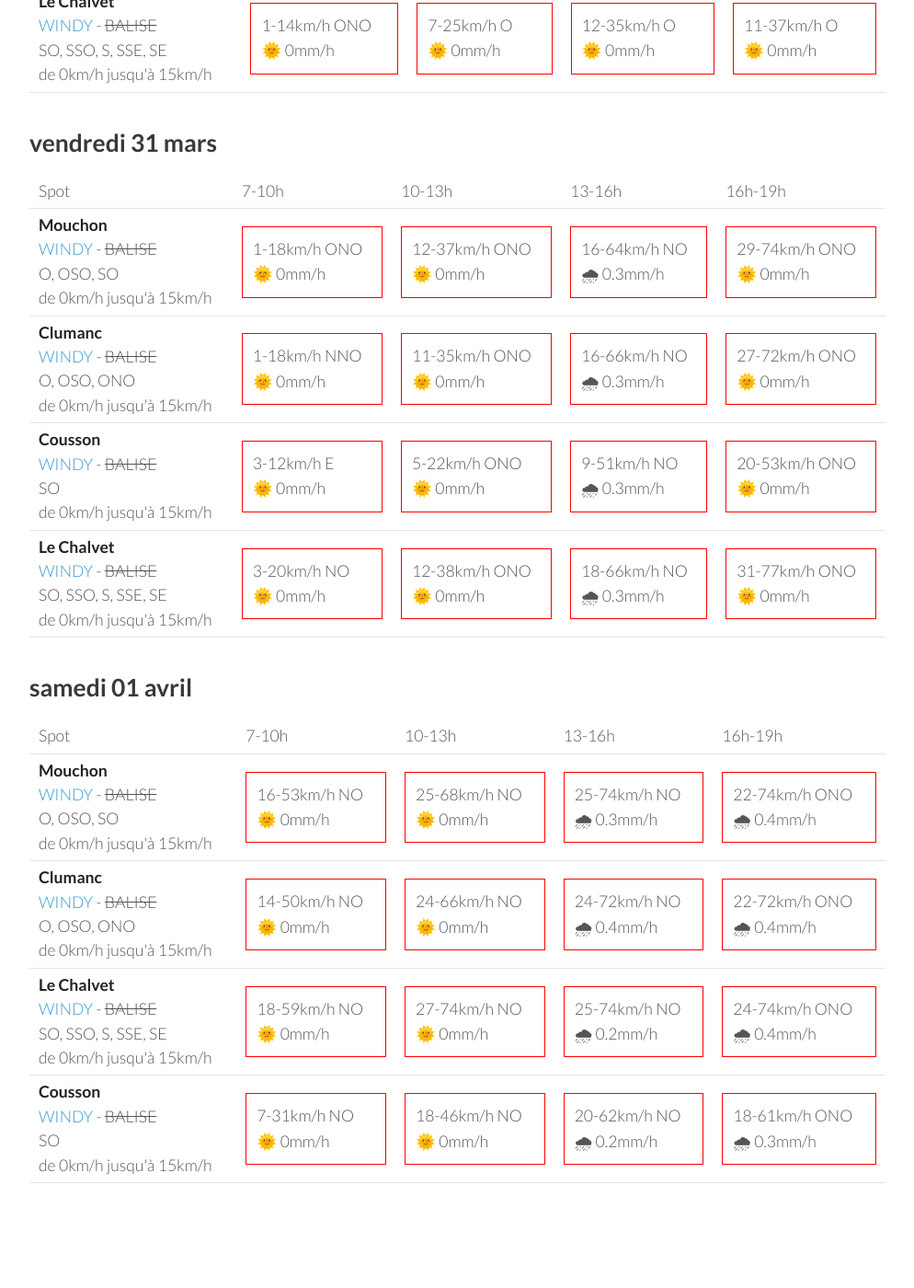
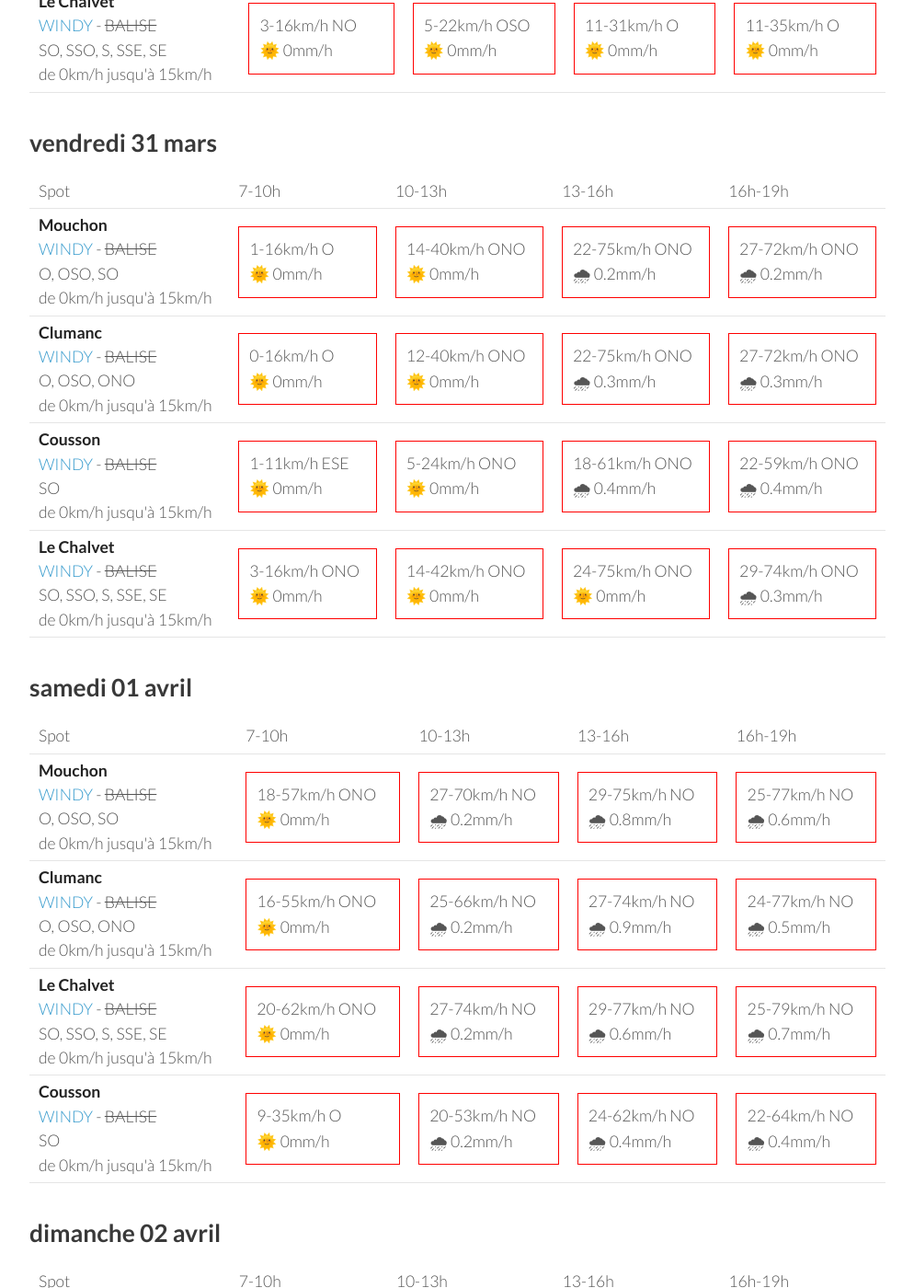
Before and after one commit to parapente-dans-le-nord/parapente-dans-le-nord.github.io, a Jekyll site: the page built from serre_poncon.markdown, in a window 1280 px wide and 1400 px high, scrolled down 1918 px. Shown: the whole window at 92% size, without its empty margins (26-1020 px from the left). Built offline with Jekyll 4.4.1, drawn with Linux system fonts in a browser that asks for light colours; some of the changed text lies outside the part shown.

Commit message:
update index.markdown

```diff
--- a/serre_poncon.markdown
+++ b/serre_poncon.markdown
@@ -7,7 +7,7 @@ title:  "Tous les spots"
 {: .links}
 
 # Prevision Windy, modèle Arome
-page mise à jour le mardi 28 mars 06:31
+page mise à jour le mardi 28 mars 10:31
 
 ## mardi 28 mars
 
@@ -134,42 +134,42 @@ page mise à jour le mardi 28 mars 06:31
       <td>16h-19h</td>
     </tr>
 <tr>
+        <td><strong>Mouchon</strong><br><a href="https://windy.com/43.992/6.424?43.878,6.425,10,m:eSuaglR">WINDY</a> - <span class="no-balise"> BALISE </span><br> <span class="vent-favorable">O, OSO, SO</span><br><span class="force-vent">de 0km/h jusqu'à 15km/h</span> </td>
+
+            <td><div class="not-flyable"><p>3-14km/h NO</p><p>🌞 0mm/h</p></div></td>
+            <td><div class="not-flyable"><p>5-20km/h OSO</p><p>🌞 0mm/h</p></div></td>
+            <td><div class="not-flyable"><p>11-31km/h O</p><p>🌞 0mm/h</p></div></td>
+            <td><div class="not-flyable"><p>11-33km/h O</p><p>🌞 0mm/h</p></div></td>
+
+
+    </tr>
+<tr>
         <td><strong>Clumanc</strong><br><a href="https://windy.com/44.027/6.402?43.914,6.403,10,m:eSxaglP">WINDY</a> - <span class="no-balise"> BALISE </span><br> <span class="vent-favorable">O, OSO, ONO</span><br><span class="force-vent">de 0km/h jusqu'à 15km/h</span> </td>
 
-            <td><div class="flyable"><p>0-12km/h O</p><p>🌞 0mm/h</p></div></td>
-            <td><div class="not-flyable"><p>5-22km/h O</p><p>🌞 0mm/h</p></div></td>
-            <td><div class="not-flyable"><p>11-35km/h O</p><p>🌞 0mm/h</p></div></td>
-            <td><div class="not-flyable"><p>11-37km/h O</p><p>🌞 0mm/h</p></div></td>
+            <td><div class="not-flyable"><p>1-14km/h NNO</p><p>🌞 0mm/h</p></div></td>
+            <td><div class="not-flyable"><p>5-20km/h OSO</p><p>🌞 0mm/h</p></div></td>
+            <td><div class="not-flyable"><p>9-31km/h O</p><p>🌞 0mm/h</p></div></td>
+            <td><div class="not-flyable"><p>11-33km/h O</p><p>🌞 0mm/h</p></div></td>
 
 
     </tr>
 <tr>
         <td><strong>Cousson</strong><br><a href="https://windy.com/44.054/6.240?43.940,6.241,10,m:eSAaglz">WINDY</a> - <span class="no-balise"> BALISE </span><br> <span class="vent-favorable">SO</span><br><span class="force-vent">de 0km/h jusqu'à 15km/h</span> </td>
 
-            <td><div class="not-flyable"><p>3-11km/h ESE</p><p>🌞 0mm/h</p></div></td>
-            <td><div class="flyable"><p>1-14km/h SO</p><p>🌞 0mm/h</p></div></td>
-            <td><div class="not-flyable"><p>9-27km/h OSO</p><p>🌞 0mm/h</p></div></td>
-            <td><div class="not-flyable"><p>5-27km/h OSO</p><p>🌞 0mm/h</p></div></td>
-
-
-    </tr>
-<tr>
-        <td><strong>Mouchon</strong><br><a href="https://windy.com/43.992/6.424?43.878,6.425,10,m:eSuaglR">WINDY</a> - <span class="no-balise"> BALISE </span><br> <span class="vent-favorable">O, OSO, SO</span><br><span class="force-vent">de 0km/h jusqu'à 15km/h</span> </td>
-
-            <td><div class="not-flyable"><p>1-12km/h ONO</p><p>🌞 0mm/h</p></div></td>
-            <td><div class="not-flyable"><p>5-22km/h O</p><p>🌞 0mm/h</p></div></td>
-            <td><div class="not-flyable"><p>12-35km/h O</p><p>🌞 0mm/h</p></div></td>
-            <td><div class="not-flyable"><p>11-37km/h O</p><p>🌞 0mm/h</p></div></td>
+            <td><div class="not-flyable"><p>3-12km/h E</p><p>🌞 0mm/h</p></div></td>
+            <td><div class="not-flyable"><p>3-14km/h SSO</p><p>🌞 0mm/h</p></div></td>
+            <td><div class="not-flyable"><p>5-22km/h OSO</p><p>🌞 0mm/h</p></div></td>
+            <td><div class="not-flyable"><p>7-24km/h OSO</p><p>🌞 0mm/h</p></div></td>
 
 
     </tr>
 <tr>
         <td><strong>Le Chalvet</strong><br><a href="https://windy.com/43.979/6.480?43.866,6.480,10,m:eSsaglX">WINDY</a> - <span class="no-balise"> BALISE </span><br> <span class="vent-favorable">SO, SSO, S, SSE, SE</span><br><span class="force-vent">de 0km/h jusqu'à 15km/h</span> </td>
 
-            <td><div class="not-flyable"><p>1-14km/h ONO</p><p>🌞 0mm/h</p></div></td>
-            <td><div class="not-flyable"><p>7-25km/h O</p><p>🌞 0mm/h</p></div></td>
-            <td><div class="not-flyable"><p>12-35km/h O</p><p>🌞 0mm/h</p></div></td>
-            <td><div class="not-flyable"><p>11-37km/h O</p><p>🌞 0mm/h</p></div></td>
+            <td><div class="not-flyable"><p>3-16km/h NO</p><p>🌞 0mm/h</p></div></td>
+            <td><div class="not-flyable"><p>5-22km/h OSO</p><p>🌞 0mm/h</p></div></td>
+            <td><div class="not-flyable"><p>11-31km/h O</p><p>🌞 0mm/h</p></div></td>
+            <td><div class="not-flyable"><p>11-35km/h O</p><p>🌞 0mm/h</p></div></td>
 
 
     </tr>
@@ -192,40 +192,40 @@ page mise à jour le mardi 28 mars 06:31
 <tr>
         <td><strong>Mouchon</strong><br><a href="https://windy.com/43.992/6.424?43.878,6.425,10,m:eSuaglR">WINDY</a> - <span class="no-balise"> BALISE </span><br> <span class="vent-favorable">O, OSO, SO</span><br><span class="force-vent">de 0km/h jusqu'à 15km/h</span> </td>
 
-            <td><div class="not-flyable"><p>1-18km/h ONO</p><p>🌞 0mm/h</p></div></td>
-            <td><div class="not-flyable"><p>12-37km/h ONO</p><p>🌞 0mm/h</p></div></td>
-            <td><div class="not-flyable"><p>16-64km/h NO</p><p>🌧 0.3mm/h</p></div></td>
-            <td><div class="not-flyable"><p>29-74km/h ONO</p><p>🌞 0mm/h</p></div></td>
+            <td><div class="not-flyable"><p>1-16km/h O</p><p>🌞 0mm/h</p></div></td>
+            <td><div class="not-flyable"><p>14-40km/h ONO</p><p>🌞 0mm/h</p></div></td>
+            <td><div class="not-flyable"><p>22-75km/h ONO</p><p>🌧 0.2mm/h</p></div></td>
+            <td><div class="not-flyable"><p>27-72km/h ONO</p><p>🌧 0.2mm/h</p></div></td>
 
 
     </tr>
 <tr>
         <td><strong>Clumanc</strong><br><a href="https://windy.com/44.027/6.402?43.914,6.403,10,m:eSxaglP">WINDY</a> - <span class="no-balise"> BALISE </span><br> <span class="vent-favorable">O, OSO, ONO</span><br><span class="force-vent">de 0km/h jusqu'à 15km/h</span> </td>
 
-            <td><div class="not-flyable"><p>1-18km/h NNO</p><p>🌞 0mm/h</p></div></td>
-            <td><div class="not-flyable"><p>11-35km/h ONO</p><p>🌞 0mm/h</p></div></td>
-            <td><div class="not-flyable"><p>16-66km/h NO</p><p>🌧 0.3mm/h</p></div></td>
-            <td><div class="not-flyable"><p>27-72km/h ONO</p><p>🌞 0mm/h</p></div></td>
+            <td><div class="not-flyable"><p>0-16km/h O</p><p>🌞 0mm/h</p></div></td>
+            <td><div class="not-flyable"><p>12-40km/h ONO</p><p>🌞 0mm/h</p></div></td>
+            <td><div class="not-flyable"><p>22-75km/h ONO</p><p>🌧 0.3mm/h</p></div></td>
+            <td><div class="not-flyable"><p>27-72km/h ONO</p><p>🌧 0.3mm/h</p></div></td>
 
 
     </tr>
 <tr>
         <td><strong>Cousson</strong><br><a href="https://windy.com/44.054/6.240?43.940,6.241,10,m:eSAaglz">WINDY</a> - <span class="no-balise"> BALISE </span><br> <span class="vent-favorable">SO</span><br><span class="force-vent">de 0km/h jusqu'à 15km/h</span> </td>
 
-            <td><div class="not-flyable"><p>3-12km/h E</p><p>🌞 0mm/h</p></div></td>
-            <td><div class="not-flyable"><p>5-22km/h ONO</p><p>🌞 0mm/h</p></div></td>
-            <td><div class="not-flyable"><p>9-51km/h NO</p><p>🌧 0.3mm/h</p></div></td>
-            <td><div class="not-flyable"><p>20-53km/h ONO</p><p>🌞 0mm/h</p></div></td>
+            <td><div class="not-flyable"><p>1-11km/h ESE</p><p>🌞 0mm/h</p></div></td>
+            <td><div class="not-flyable"><p>5-24km/h ONO</p><p>🌞 0mm/h</p></div></td>
+            <td><div class="not-flyable"><p>18-61km/h ONO</p><p>🌧 0.4mm/h</p></div></td>
+            <td><div class="not-flyable"><p>22-59km/h ONO</p><p>🌧 0.4mm/h</p></div></td>
 
 
     </tr>
 <tr>
         <td><strong>Le Chalvet</strong><br><a href="https://windy.com/43.979/6.480?43.866,6.480,10,m:eSsaglX">WINDY</a> - <span class="no-balise"> BALISE </span><br> <span class="vent-favorable">SO, SSO, S, SSE, SE</span><br><span class="force-vent">de 0km/h jusqu'à 15km/h</span> </td>
 
-            <td><div class="not-flyable"><p>3-20km/h NO</p><p>🌞 0mm/h</p></div></td>
-            <td><div class="not-flyable"><p>12-38km/h ONO</p><p>🌞 0mm/h</p></div></td>
-            <td><div class="not-flyable"><p>18-66km/h NO</p><p>🌧 0.3mm/h</p></div></td>
-            <td><div class="not-flyable"><p>31-77km/h ONO</p><p>🌞 0mm/h</p></div></td>
+            <td><div class="not-flyable"><p>3-16km/h ONO</p><p>🌞 0mm/h</p></div></td>
+            <td><div class="not-flyable"><p>14-42km/h ONO</p><p>🌞 0mm/h</p></div></td>
+            <td><div class="not-flyable"><p>24-75km/h ONO</p><p>🌞 0mm/h</p></div></td>
+            <td><div class="not-flyable"><p>29-74km/h ONO</p><p>🌧 0.3mm/h</p></div></td>
 
 
     </tr>
@@ -248,40 +248,40 @@ page mise à jour le mardi 28 mars 06:31
 <tr>
         <td><strong>Mouchon</strong><br><a href="https://windy.com/43.992/6.424?43.878,6.425,10,m:eSuaglR">WINDY</a> - <span class="no-balise"> BALISE </span><br> <span class="vent-favorable">O, OSO, SO</span><br><span class="force-vent">de 0km/h jusqu'à 15km/h</span> </td>
 
-            <td><div class="not-flyable"><p>16-53km/h NO</p><p>🌞 0mm/h</p></div></td>
-            <td><div class="not-flyable"><p>25-68km/h NO</p><p>🌞 0mm/h</p></div></td>
-            <td><div class="not-flyable"><p>25-74km/h NO</p><p>🌧 0.3mm/h</p></div></td>
-            <td><div class="not-flyable"><p>22-74km/h ONO</p><p>🌧 0.4mm/h</p></div></td>
+            <td><div class="not-flyable"><p>18-57km/h ONO</p><p>🌞 0mm/h</p></div></td>
+            <td><div class="not-flyable"><p>27-70km/h NO</p><p>🌧 0.2mm/h</p></div></td>
+            <td><div class="not-flyable"><p>29-75km/h NO</p><p>🌧 0.8mm/h</p></div></td>
+            <td><div class="not-flyable"><p>25-77km/h NO</p><p>🌧 0.6mm/h</p></div></td>
 
 
     </tr>
 <tr>
         <td><strong>Clumanc</strong><br><a href="https://windy.com/44.027/6.402?43.914,6.403,10,m:eSxaglP">WINDY</a> - <span class="no-balise"> BALISE </span><br> <span class="vent-favorable">O, OSO, ONO</span><br><span class="force-vent">de 0km/h jusqu'à 15km/h</span> </td>
 
-            <td><div class="not-flyable"><p>14-50km/h NO</p><p>🌞 0mm/h</p></div></td>
-            <td><div class="not-flyable"><p>24-66km/h NO</p><p>🌞 0mm/h</p></div></td>
-            <td><div class="not-flyable"><p>24-72km/h NO</p><p>🌧 0.4mm/h</p></div></td>
-            <td><div class="not-flyable"><p>22-72km/h ONO</p><p>🌧 0.4mm/h</p></div></td>
+            <td><div class="not-flyable"><p>16-55km/h ONO</p><p>🌞 0mm/h</p></div></td>
+            <td><div class="not-flyable"><p>25-66km/h NO</p><p>🌧 0.2mm/h</p></div></td>
+            <td><div class="not-flyable"><p>27-74km/h NO</p><p>🌧 0.9mm/h</p></div></td>
+            <td><div class="not-flyable"><p>24-77km/h NO</p><p>🌧 0.5mm/h</p></div></td>
 
 
     </tr>
 <tr>
         <td><strong>Le Chalvet</strong><br><a href="https://windy.com/43.979/6.480?43.866,6.480,10,m:eSsaglX">WINDY</a> - <span class="no-balise"> BALISE </span><br> <span class="vent-favorable">SO, SSO, S, SSE, SE</span><br><span class="force-vent">de 0km/h jusqu'à 15km/h</span> </td>
 
-            <td><div class="not-flyable"><p>18-59km/h NO</p><p>🌞 0mm/h</p></div></td>
-            <td><div class="not-flyable"><p>27-74km/h NO</p><p>🌞 0mm/h</p></div></td>
-            <td><div class="not-flyable"><p>25-74km/h NO</p><p>🌧 0.2mm/h</p></div></td>
-            <td><div class="not-flyable"><p>24-74km/h ONO</p><p>🌧 0.4mm/h</p></div></td>
+            <td><div class="not-flyable"><p>20-62km/h ONO</p><p>🌞 0mm/h</p></div></td>
+            <td><div class="not-flyable"><p>27-74km/h NO</p><p>🌧 0.2mm/h</p></div></td>
+            <td><div class="not-flyable"><p>29-77km/h NO</p><p>🌧 0.6mm/h</p></div></td>
+            <td><div class="not-flyable"><p>25-79km/h NO</p><p>🌧 0.7mm/h</p></div></td>
 
 
     </tr>
 <tr>
         <td><strong>Cousson</strong><br><a href="https://windy.com/44.054/6.240?43.940,6.241,10,m:eSAaglz">WINDY</a> - <span class="no-balise"> BALISE </span><br> <span class="vent-favorable">SO</span><br><span class="force-vent">de 0km/h jusqu'à 15km/h</span> </td>
 
-            <td><div class="not-flyable"><p>7-31km/h NO</p><p>🌞 0mm/h</p></div></td>
-            <td><div class="not-flyable"><p>18-46km/h NO</p><p>🌞 0mm/h</p></div></td>
-            <td><div class="not-flyable"><p>20-62km/h NO</p><p>🌧 0.2mm/h</p></div></td>
-            <td><div class="not-flyable"><p>18-61km/h ONO</p><p>🌧 0.3mm/h</p></div></td>
+            <td><div class="not-flyable"><p>9-35km/h O</p><p>🌞 0mm/h</p></div></td>
+            <td><div class="not-flyable"><p>20-53km/h NO</p><p>🌧 0.2mm/h</p></div></td>
+            <td><div class="not-flyable"><p>24-62km/h NO</p><p>🌧 0.4mm/h</p></div></td>
+            <td><div class="not-flyable"><p>22-64km/h NO</p><p>🌧 0.4mm/h</p></div></td>
 
 
     </tr>
@@ -289,3 +289,59 @@ page mise à jour le mardi 28 mars 06:31
 </tbody>
 </table>
 {:/}
+## dimanche 02 avril
+
+{::nomarkdown}
+<table>
+  <tbody>
+    <tr>
+      <td>Spot</td>
+      <td>7-10h</td>
+      <td>10-13h</td>
+      <td>13-16h</td>
+      <td>16h-19h</td>
+    </tr>
+<tr>
+        <td><strong>Mouchon</strong><br><a href="https://windy.com/43.992/6.424?43.878,6.425,10,m:eSuaglR">WINDY</a> - <span class="no-balise"> BALISE </span><br> <span class="vent-favorable">O, OSO, SO</span><br><span class="force-vent">de 0km/h jusqu'à 15km/h</span> </td>
+
+            <td><div class="not-flyable"><p>5-25km/h ONO</p><p>🌞 0mm/h</p></div></td>
+            <td><div class="not-flyable"><p>12-35km/h NO</p><p>🌞 0mm/h</p></div></td>
+            <td><div class="not-flyable"><p>14-42km/h NNO</p><p>🌞 0mm/h</p></div></td>
+            <td><div class="not-flyable"><p>7-40km/h N</p><p>🌧 0.3mm/h</p></div></td>
+
+
+    </tr>
+<tr>
+        <td><strong>Clumanc</strong><br><a href="https://windy.com/44.027/6.402?43.914,6.403,10,m:eSxaglP">WINDY</a> - <span class="no-balise"> BALISE </span><br> <span class="vent-favorable">O, OSO, ONO</span><br><span class="force-vent">de 0km/h jusqu'à 15km/h</span> </td>
+
+            <td><div class="not-flyable"><p>5-27km/h ONO</p><p>🌞 0mm/h</p></div></td>
+            <td><div class="not-flyable"><p>12-37km/h NO</p><p>🌞 0mm/h</p></div></td>
+            <td><div class="not-flyable"><p>14-46km/h NNO</p><p>🌞 0mm/h</p></div></td>
+            <td><div class="not-flyable"><p>9-44km/h N</p><p>🌧 0.3mm/h</p></div></td>
+
+
+    </tr>
+<tr>
+        <td><strong>Le Chalvet</strong><br><a href="https://windy.com/43.979/6.480?43.866,6.480,10,m:eSsaglX">WINDY</a> - <span class="no-balise"> BALISE </span><br> <span class="vent-favorable">SO, SSO, S, SSE, SE</span><br><span class="force-vent">de 0km/h jusqu'à 15km/h</span> </td>
+
+            <td><div class="not-flyable"><p>7-25km/h NO</p><p>🌞 0mm/h</p></div></td>
+            <td><div class="not-flyable"><p>11-31km/h NO</p><p>🌞 0mm/h</p></div></td>
+            <td><div class="not-flyable"><p>12-37km/h N</p><p>🌞 0mm/h</p></div></td>
+            <td><div class="not-flyable"><p>5-38km/h NNE</p><p>🌧 0.4mm/h</p></div></td>
+
+
+    </tr>
+<tr>
+        <td><strong>Cousson</strong><br><a href="https://windy.com/44.054/6.240?43.940,6.241,10,m:eSAaglz">WINDY</a> - <span class="no-balise"> BALISE </span><br> <span class="vent-favorable">SO</span><br><span class="force-vent">de 0km/h jusqu'à 15km/h</span> </td>
+
+            <td><div class="not-flyable"><p>5-27km/h NNO</p><p>🌞 0mm/h</p></div></td>
+            <td><div class="not-flyable"><p>16-42km/h NNO</p><p>🌞 0mm/h</p></div></td>
+            <td><div class="not-flyable"><p>18-50km/h NNO</p><p>🌞 0mm/h</p></div></td>
+            <td><div class="not-flyable"><p>16-50km/h NNO</p><p>🌞 0mm/h</p></div></td>
+
+
+    </tr>
+
+</tbody>
+</table>
+{:/}
```
